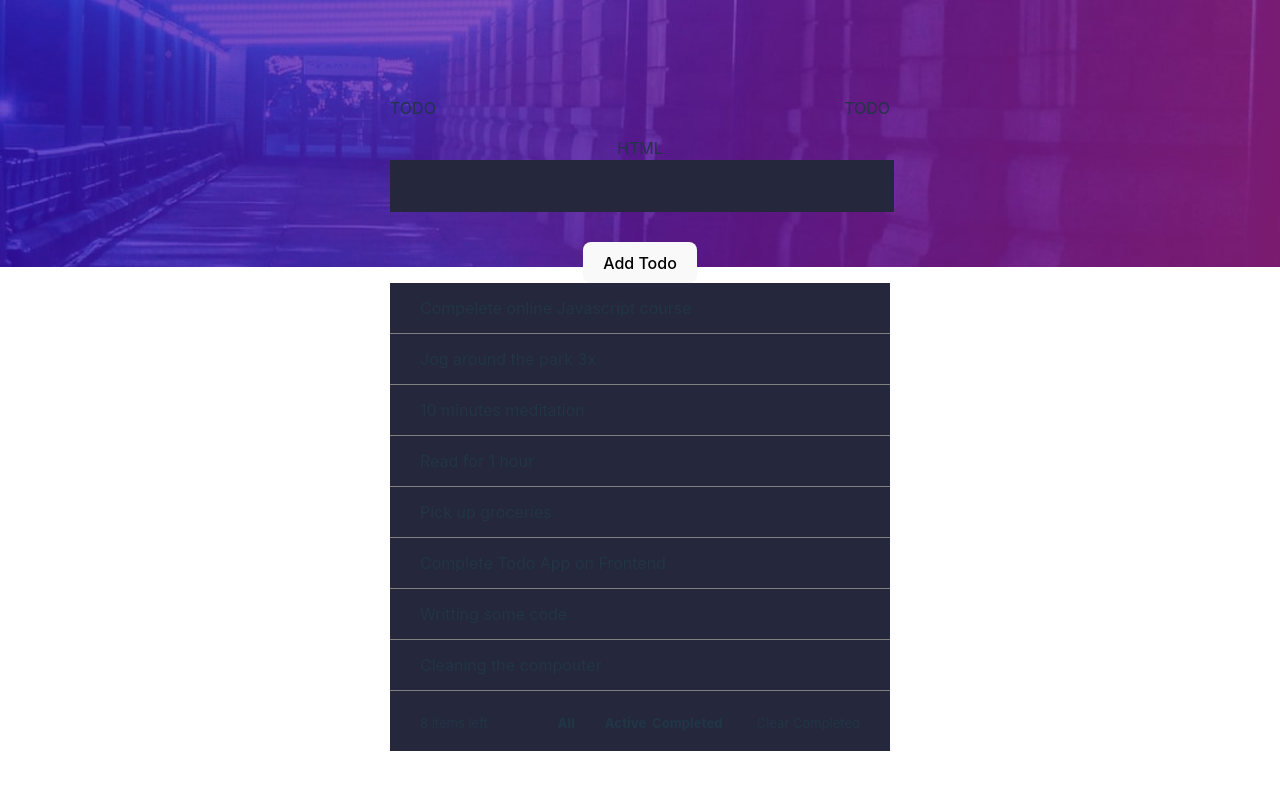
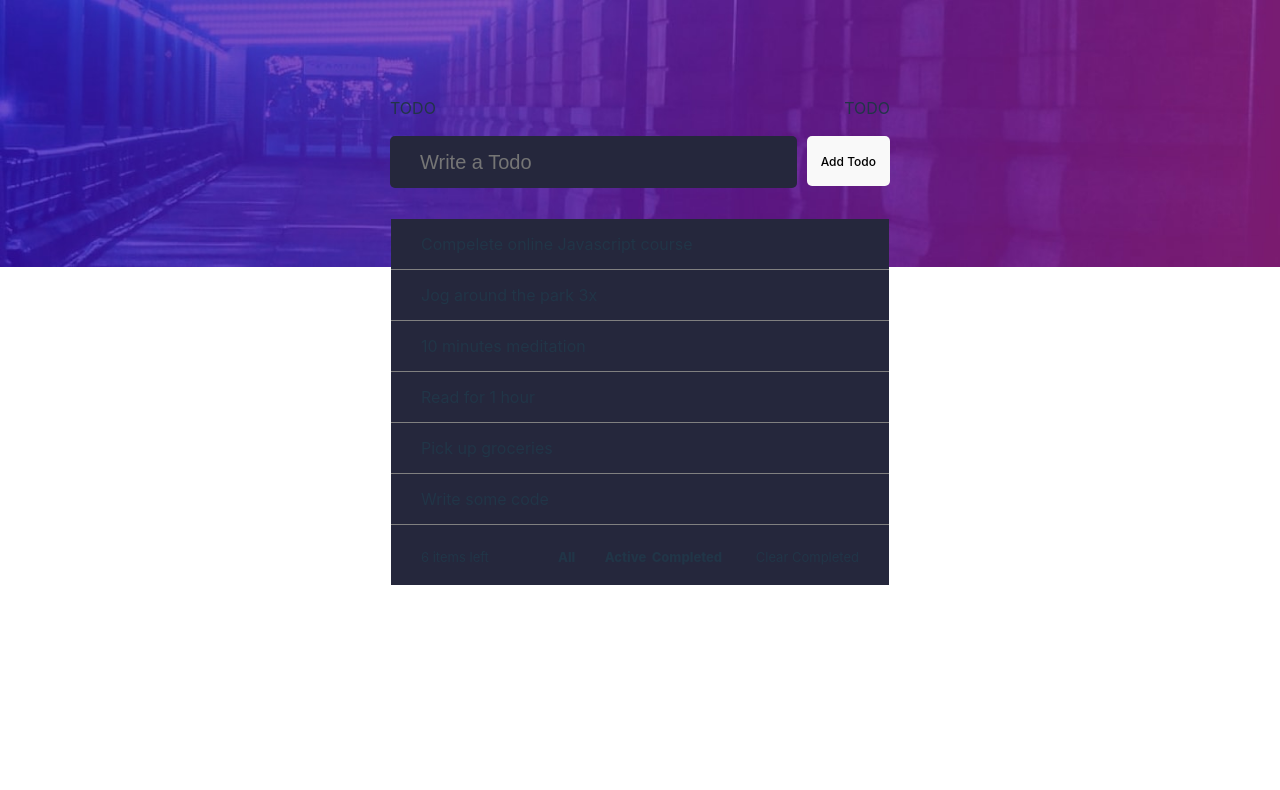
Before and after one commit to Elio1995/todo-app, a React (Vite) app: page / in a window 1280 px wide. Shown: the top 790 px of the page. Built offline with nearby package versions, Linux system fonts and the light colour scheme; data requests are answered from the project's data file.

Commit message:
Fixed the input and the button grid

```diff
--- a/db.json
+++ b/db.json
@@ -26,18 +26,8 @@
       "status": "Completed"
     },
     {
-      "id": 6,
-      "name": "Complete Todo App on Frontend",
-      "status": "Completed"
-    },
-    {
-      "id": 184.7608745354249,
-      "name": "Writting some code",
-      "status": "Active"
-    },
-    {
-      "id": 162.98574814181498,
-      "name": "Cleaning the compouter",
+      "id": 767.123225056013,
+      "name": "Write some code",
       "status": "Active"
     }
   ]
--- a/src/App.tsx
+++ b/src/App.tsx
@@ -80,25 +80,44 @@ function App() {
             <p style={{ textAlign: "end" }}>TODO</p>
           </div>
           <div>
-            <form noValidate onSubmit={handleSubmit}>
-              <label htmlFor="html">HTML</label>
+            <form
+              style={{
+                display: "grid",
+                gridTemplateColumns: "5fr 1fr",
+              }}
+              onSubmit={handleSubmit}
+            >
               <input
                 style={{
-                  width: "100%",
                   height: "50px",
                   backgroundColor: "hsl(235, 24%, 19%)",
                   border: "none",
                   marginBottom: "30px",
+                  paddingLeft: "30px",
+                  fontSize: "20px",
+                  borderRadius: "5px",
+                  marginRight: "10px",
                 }}
+                placeholder="Write a Todo"
                 type="text"
                 ref={todoRef}
               ></input>
-              <button disabled={loading} type="submit">
+              <button
+                style={{
+                  height: "50px",
+                  fontSize: "12px",
+                  borderRadius: "5px",
+                  padding: "0",
+                }}
+                disabled={loading}
+                type="submit"
+              >
                 Add Todo
               </button>
             </form>
           </div>
-          <div>
+          <div style={{ border: "1px solid transparent", borderRadius: "5px" }}>
+            <div style={{ borderRadius: "5px" }}>
               {todos.map((todo: TIME) => {
                 return (
                   <p
@@ -128,7 +147,9 @@ function App() {
                 fontSize: "13px",
               }}
             >
-            <div style={{ textAlign: "start" }}>{todos.length} items left</div>
+              <div style={{ textAlign: "start" }}>
+                {todos.length} items left
+              </div>
               <div
                 style={{
                   display: "grid",
@@ -145,6 +166,7 @@ function App() {
             </div>
           </div>
         </div>
+      </div>
     </>
   );
 }
```
Lines whose indentation alone changed are shown as unchanged.
